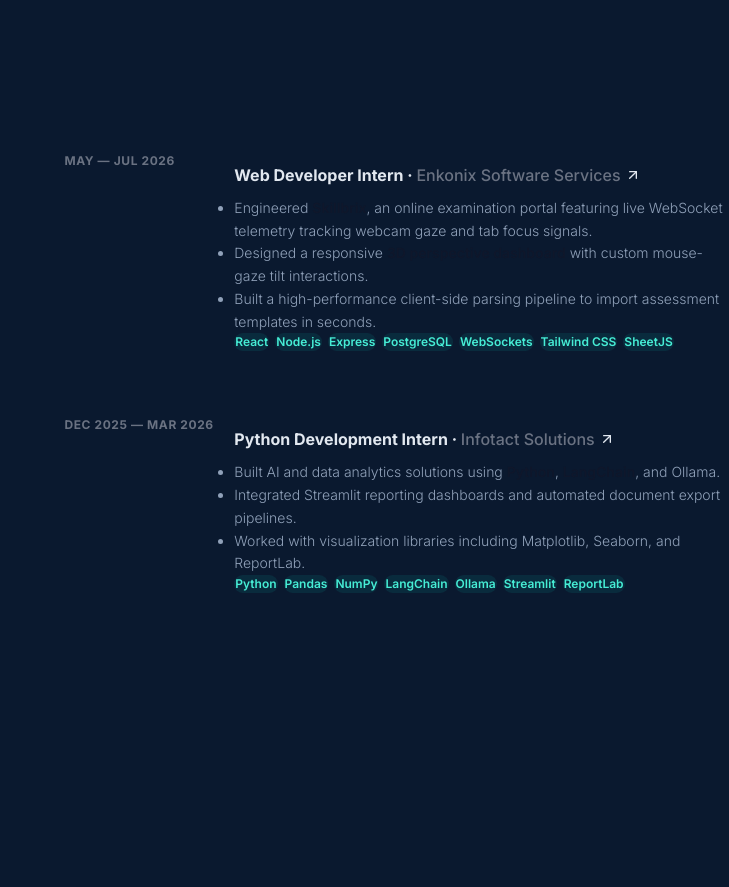
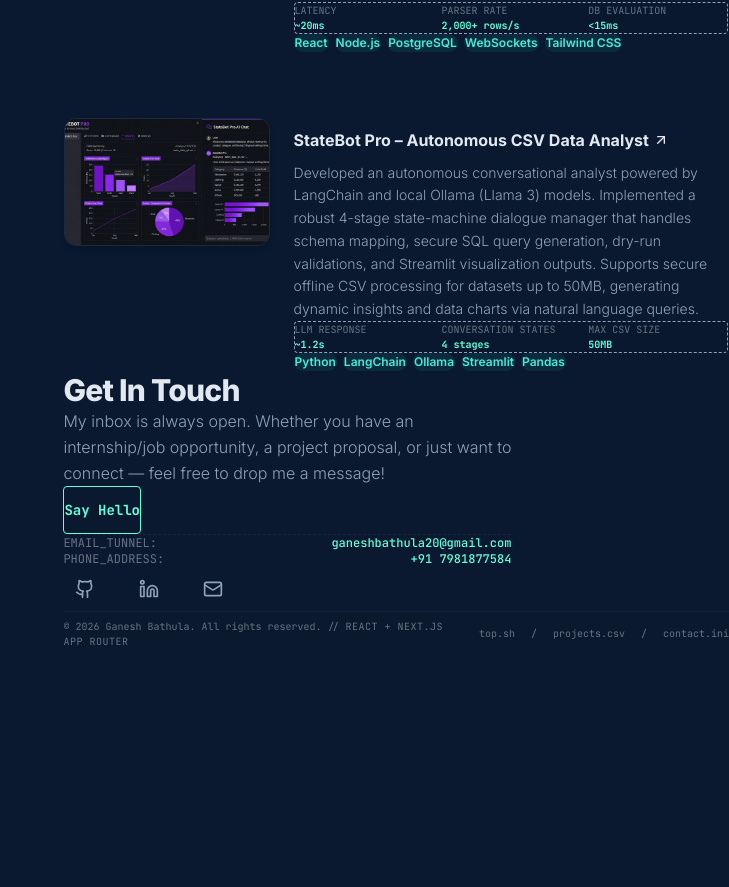
Before and after one commit to Ganesh5710/Portfolio, a Next.js app: page / in a window 1280 px wide. Shown: the part 827-1714 px from the top of the page, without its empty margins (551-1280 px from the left). After the commit the page ends 1483 px from the top, so only its background shows below. Built offline with nearby package versions, Linux system fonts and the light colour scheme.

Commit message:
fix: restore sticky sidebar (remove overflow-x:hidden), remove stray GitHub icon from projects, eliminate excess blank space (remove lg:min-h-screen)

```diff
--- a/src/app/globals.css
+++ b/src/app/globals.css
@@ -29,10 +29,6 @@
   margin: 0;
   padding: 0;
   box-sizing: border-box;
-}
-
-html, body {
-  overflow-x: hidden;
 }
 
 body {
--- a/src/app/page.js
+++ b/src/app/page.js
@@ -86,7 +86,7 @@
   };
 
   return (
-    <div className={`min-h-screen font-sans antialiased transition-colors duration-250 overflow-x-hidden ${
+    <div className={`min-h-screen font-sans antialiased transition-colors duration-250 ${
       isDark ? 'bg-[#0a192f] text-slate-400' : 'bg-slate-50 text-slate-650'
     }`}>
       {/* Brittany Chiang style: Subtle, rich blue-teal radial spotlight */}
@@ -240,16 +240,16 @@
            * On mobile: sections flow naturally, no forced min-height
            * ==================================================== */}
           <main className="lg:w-[52%] flex flex-col relative z-20">
-            <section id="about" className="py-10 sm:py-14 lg:py-0 lg:min-h-screen flex flex-col justify-center scroll-mt-16 lg:scroll-mt-24">
+            <section id="about" className="py-10 sm:py-14 lg:py-20 scroll-mt-16 lg:scroll-mt-24">
               <About />
             </section>
-            <section id="experience" className="py-10 sm:py-14 lg:py-0 lg:min-h-screen flex flex-col justify-center scroll-mt-16 lg:scroll-mt-24">
+            <section id="experience" className="py-10 sm:py-14 lg:py-20 scroll-mt-16 lg:scroll-mt-24">
               <Experience />
             </section>
-            <section id="projects" className="py-10 sm:py-14 lg:py-0 lg:min-h-screen flex flex-col justify-center scroll-mt-16 lg:scroll-mt-24">
+            <section id="projects" className="py-10 sm:py-14 lg:py-20 scroll-mt-16 lg:scroll-mt-24">
               <Projects />
             </section>
-            <section id="contact" className="py-10 sm:py-14 lg:py-0 lg:min-h-screen flex flex-col justify-center scroll-mt-16 lg:scroll-mt-24">
+            <section id="contact" className="py-10 sm:py-14 lg:py-20 scroll-mt-16 lg:scroll-mt-24">
               <Contact />
             </section>
             <Footer />
--- a/src/components/Projects.js
+++ b/src/components/Projects.js
@@ -1,6 +1,6 @@
 import React from 'react';
 import Image from 'next/image';
-import { ArrowUpRight, Github } from 'lucide-react';
+import { ArrowUpRight } from 'lucide-react';
 import { useTheme } from '../context/ThemeContext';
 
 const PROJECTS_DATA = [
@@ -76,7 +76,7 @@
 
               {/* Right Details */}
               <div className="md:col-span-8 space-y-2 sm:space-y-3">
-                <div className="flex items-start sm:items-center justify-between gap-2">
+                <div>
                   <a
                     href={proj.demo}
                     target="_blank"
@@ -90,17 +90,6 @@
                       size={16}
                       className="inline-block shrink-0 transition-transform group-hover/item:translate-x-1 group-hover/item:-translate-y-1 group-focus-visible:translate-x-1 group-focus-visible:-translate-y-1"
                     />
-                  </a>
-
-                  <a
-                    href={proj.github}
-                    target="_blank"
-                    rel="noopener noreferrer"
-                    className="text-slate-400 hover:text-teal-300 transition-colors p-2.5 sm:p-1 shrink-0 min-h-[44px] min-w-[44px] flex items-center justify-center"
-                    aria-label={`View ${proj.title} source code on GitHub`}
-                    title="View Source Code"
-                  >
-                    <Github size={18} />
                   </a>
                 </div>
 
```
